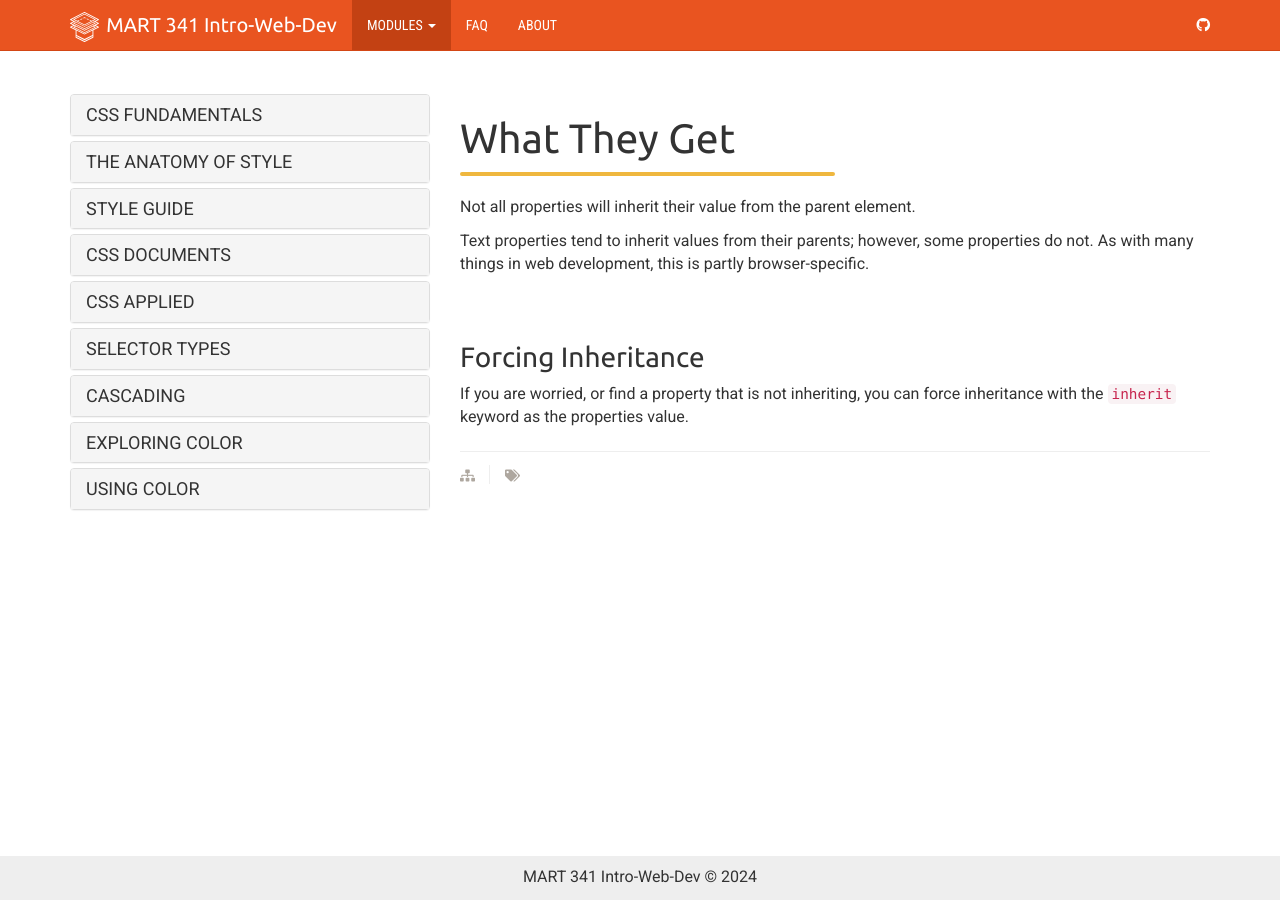
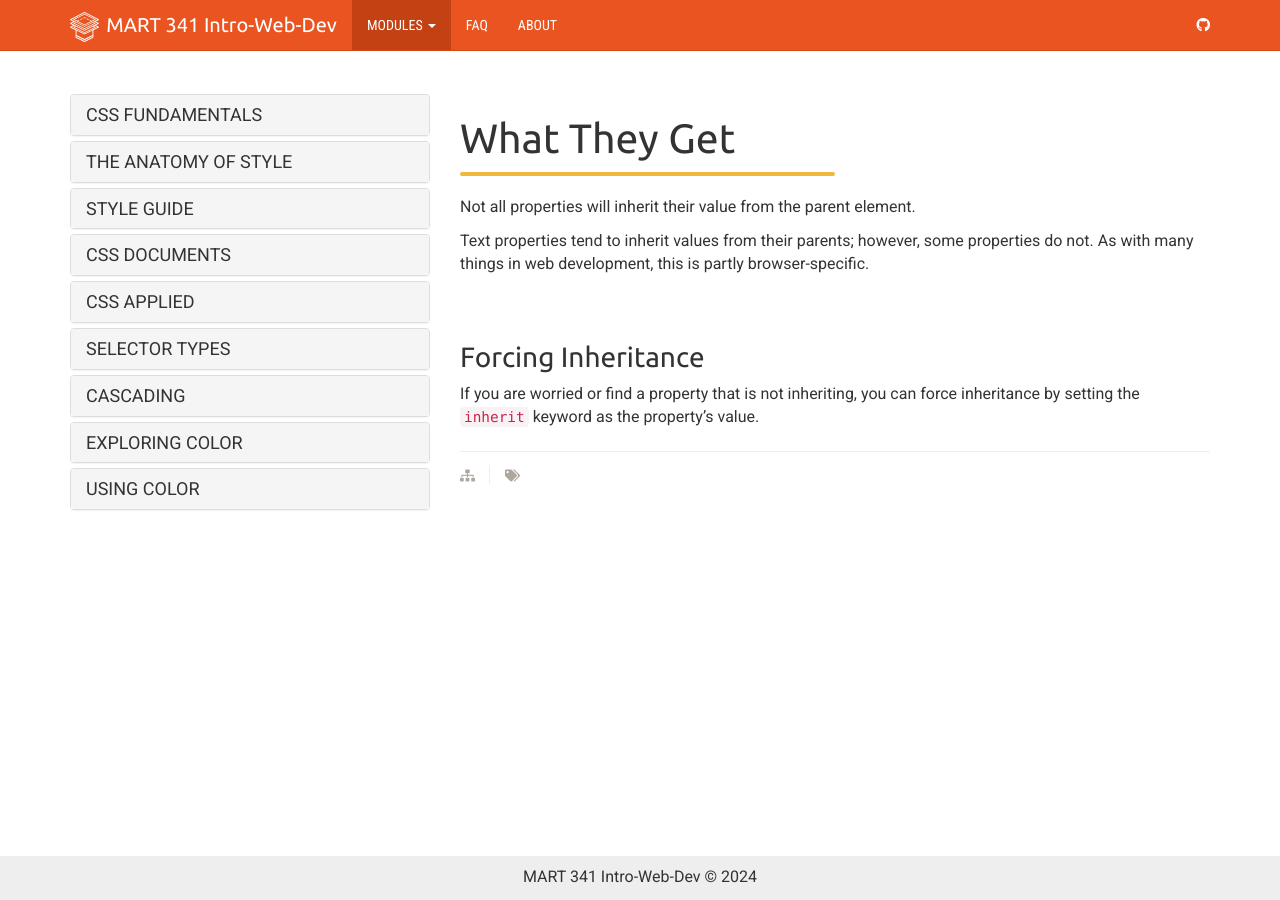
Before and after one commit to Montana-Media-Arts/webDesignFall2024, a Jekyll site: the page built from _docs/topic-09/08-inherit/02-page.md, in a window 1280 px wide. Built offline with Jekyll 4.4.1, drawn with Linux system fonts in a browser that asks for light colours; nearby versions of some CDN libraries.

Commit message:
Update 02-page.md

```diff
--- a/_docs/topic-09/08-inherit/02-page.md
+++ b/_docs/topic-09/08-inherit/02-page.md
@@ -13,7 +13,7 @@
 
 ### Forcing Inheritance
 
-If you are worried, or find a property that is not inheriting, you can force inheritance with the `inherit` keyword as the properties value.
+If you are worried or find a property that is not inheriting, you can force inheritance by setting the `inherit` keyword as the property's value.
 
 
 <div class="codepen-embed">
```
